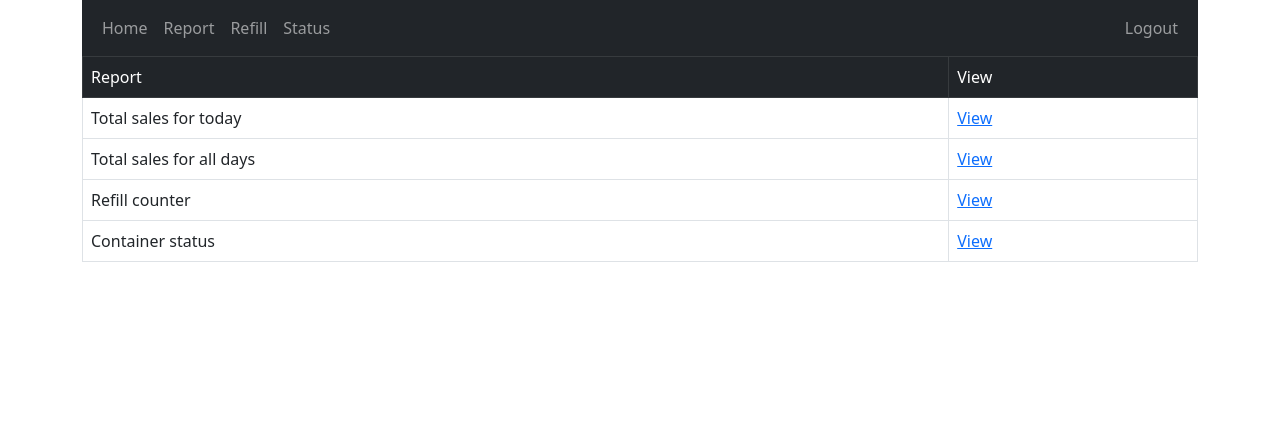
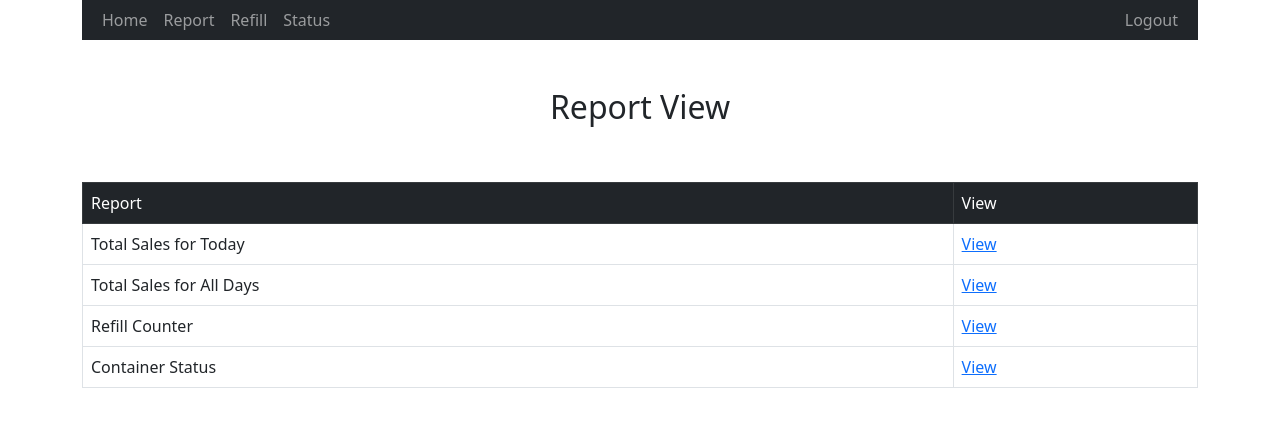
Before and after one commit to andrew-canafe/tea-coffee-vending-machine-f, an Angular app in the folder TeaCoffeeVendingMachineF/: page /report-view in a window 1280 px wide. Shown: the top 426 px of the page. Built offline with nearby package versions, Linux system fonts and the light colour scheme.

Commit message:
Add headers, Fix report view component

```diff
--- a/TeaCoffeeVendingMachineF/src/app/component/choose-drink/choose-drink.component.html
+++ b/TeaCoffeeVendingMachineF/src/app/component/choose-drink/choose-drink.component.html
@@ -1,4 +1,5 @@
 <div class="container">
+    <h2 class="text-center py-5">Choose Drink</h2>
     <table class="table table-hover table-bordered">
         <thead class="table-dark">
             <tr>
--- a/TeaCoffeeVendingMachineF/src/app/component/container-refill/container-refill.component.html
+++ b/TeaCoffeeVendingMachineF/src/app/component/container-refill/container-refill.component.html
@@ -1,4 +1,5 @@
 <div class="container">
+    <h2 class="text-center py-5">Container Refill</h2>
     <table class="table table-hover table-bordered">
         <thead class="table-dark">
             <tr>
--- a/TeaCoffeeVendingMachineF/src/app/component/container-status/container-status.component.html
+++ b/TeaCoffeeVendingMachineF/src/app/component/container-status/container-status.component.html
@@ -1,4 +1,5 @@
 <div class="container">
+    <h2 class="text-center py-5">Container Status</h2>
     <table class="table table-hover table-bordered">
         <thead class="table-dark">
             <tr>
--- a/TeaCoffeeVendingMachineF/src/app/component/navigation-bar/navigation-bar.component.css
+++ b/TeaCoffeeVendingMachineF/src/app/component/navigation-bar/navigation-bar.component.css
@@ -0,0 +1,4 @@
+.navbar {
+    padding-top: 0;
+    padding-bottom: 0;
+}
--- a/TeaCoffeeVendingMachineF/src/app/component/refill-counter/refill-counter.component.html
+++ b/TeaCoffeeVendingMachineF/src/app/component/refill-counter/refill-counter.component.html
@@ -1,4 +1,5 @@
 <div class="container">
+    <h2 class="text-center py-5">Refill Counter</h2>
     <table class="table table-hover table-bordered">
         <thead class="table-dark">
             <tr>
--- a/TeaCoffeeVendingMachineF/src/app/component/report-view/report-view.component.html
+++ b/TeaCoffeeVendingMachineF/src/app/component/report-view/report-view.component.html
@@ -1,4 +1,5 @@
 <div class="container">
+    <h2 class="text-center py-5">Report View</h2>
     <table class="table table-hover table-bordered">
         <thead class="table-dark">
             <tr>
@@ -8,19 +9,19 @@
         </thead>
         <tbody>
             <tr>
-                <td>Total sales for today</td>
-                <td><a routerLink="/total-sales/today">View</a></td>
+                <td>Total Sales for Today</td>
+                <td><a routerLink="/total-sales-today">View</a></td>
             </tr>
             <tr>
-                <td>Total sales for all days</td>
-                <td><a routerLink="/total-sales/all-days">View</a></td>
+                <td>Total Sales for All Days</td>
+                <td><a routerLink="/total-sales-all-days">View</a></td>
             </tr>
             <tr>
-                <td>Refill counter</td>
+                <td>Refill Counter</td>
                 <td><a routerLink="/refill-counter">View</a></td>
             </tr>
             <tr>
-                <td>Container status</td>
+                <td>Container Status</td>
                 <td><a routerLink="/container-status">View</a></td>
             </tr>
         </tbody>
--- a/TeaCoffeeVendingMachineF/src/app/component/total-sales-all-days/total-sales-all-days.component.html
+++ b/TeaCoffeeVendingMachineF/src/app/component/total-sales-all-days/total-sales-all-days.component.html
@@ -1,4 +1,5 @@
 <div class="container">
+    <h2 class="text-center py-5">Total Sales for All Days</h2>
     <table class="table table-hover table-bordered">
         <thead class="table-dark">
             <tr>
--- a/TeaCoffeeVendingMachineF/src/app/component/total-sales-today/total-sales-today.component.html
+++ b/TeaCoffeeVendingMachineF/src/app/component/total-sales-today/total-sales-today.component.html
@@ -1,4 +1,5 @@
 <div class="container">
+    <h2 class="text-center py-5">Total Sales for Today</h2>
     <table class="table table-hover table-bordered">
         <thead class="table-dark">
             <tr>
```
